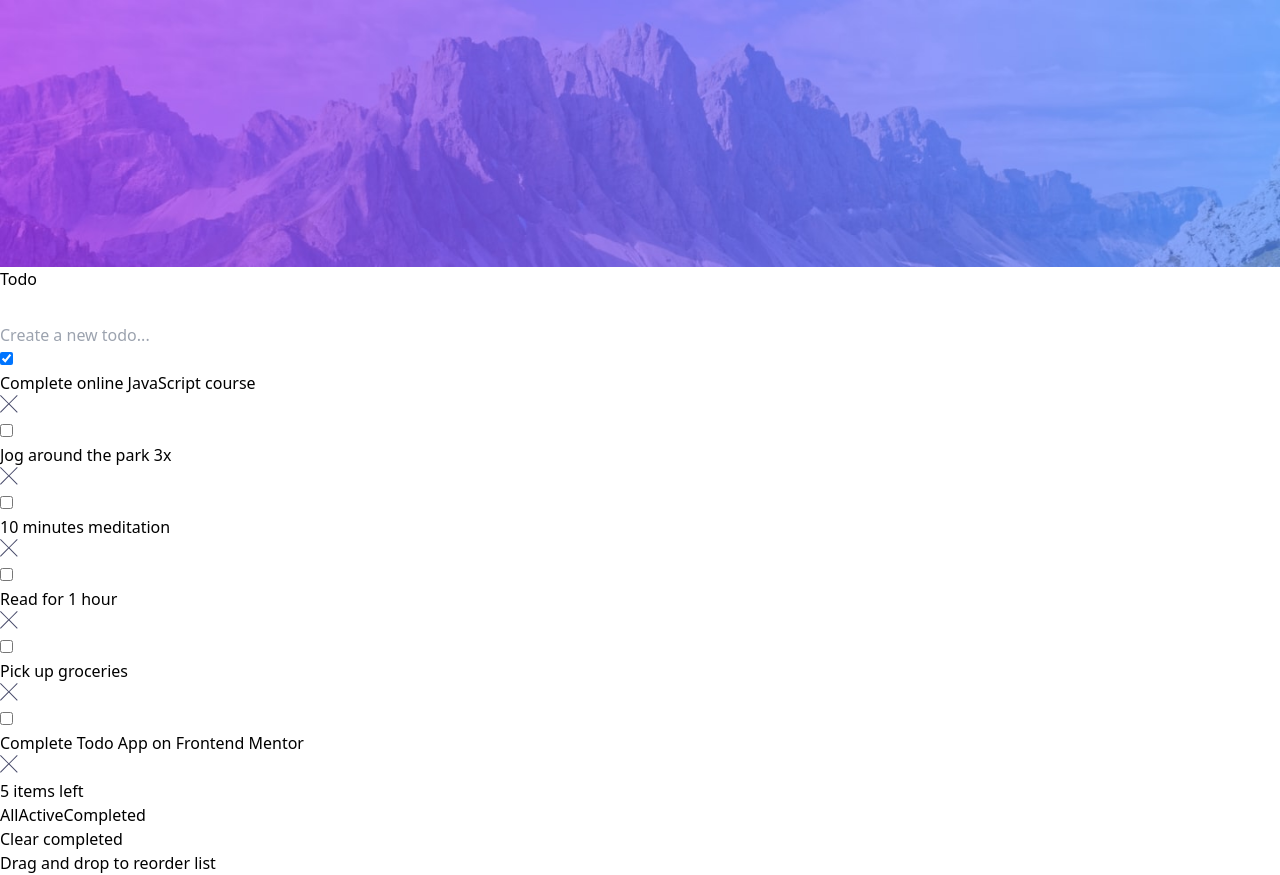
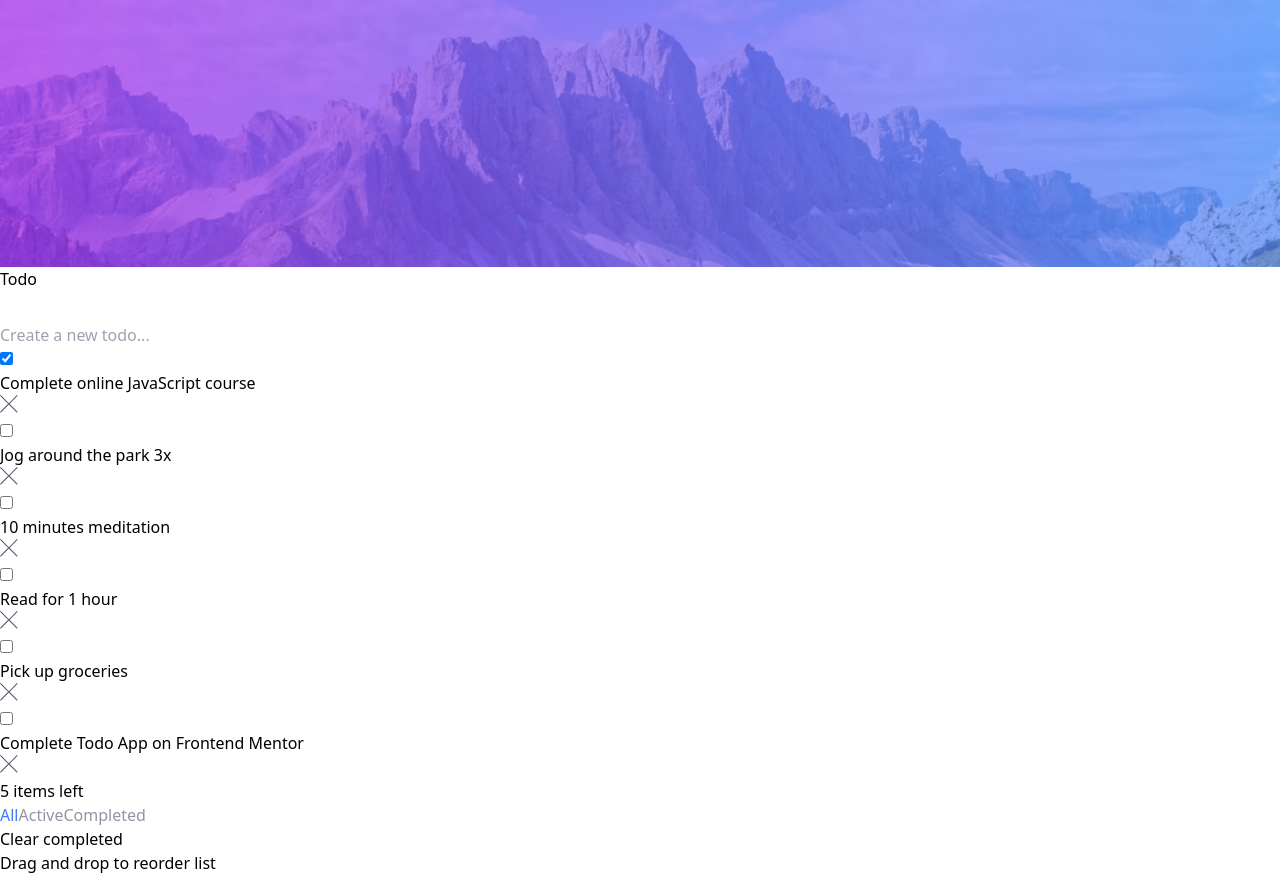
Before and after one commit to markhadi/todo-app, a React (Vite) app: page / in a window 1280 px wide. Built offline with nearby package versions, Linux system fonts and the light colour scheme.

Commit message:
filter todo function

```diff
--- a/src/App.jsx
+++ b/src/App.jsx
@@ -17,7 +17,23 @@ const App = () => {
     handleAddTodo,
     handleDeleteTodo,
     handleToggleComplete,
+    currentFilter,
+    setCurrentFilter,
   } = useTodo(data.todos);
+
+  let filteredTodos;
+
+  switch (currentFilter) {
+    case "active":
+      filteredTodos = todoItems.filter((todo) => !todo.completed);
+      break;
+    case "completed":
+      filteredTodos = todoItems.filter((todo) => todo.completed);
+      break;
+    default:
+      filteredTodos = todoItems;
+      break;
+  }
 
   const remainingTodos = data.todos.filter((todo) => !todo.completed).length;
 
@@ -48,7 +64,7 @@ const App = () => {
         </form>
 
         <ul>
-          {todoItems.map((todo) => (
+          {filteredTodos.map((todo) => (
             <TodoItem
               key={todo.id}
               todo={todo}
@@ -59,7 +75,10 @@ const App = () => {
 
           <div>
             <span>{remainingTodos} items left</span>
-            <TodoFilter />
+            <TodoFilter
+              currentFilter={currentFilter}
+              onFilterChange={setCurrentFilter}
+            />
             <button type="button">Clear completed</button>
           </div>
         </ul>
--- a/src/components/TodoFilter.jsx
+++ b/src/components/TodoFilter.jsx
@@ -1,9 +1,39 @@
-const TodoFilter = () => {
+const TodoFilter = ({ currentFilter, onFilterChange }) => {
   return (
     <div>
-      <button type="button">All</button>
-      <button type="button">Active</button>
-      <button type="button">Completed</button>
+      <button
+        type="button"
+        onClick={() => onFilterChange("all")}
+        className={
+          currentFilter === "all"
+            ? "text-primary-blue"
+            : "text-neutral-light-darkgrayishblue"
+        }
+      >
+        All
+      </button>
+      <button
+        type="button"
+        onClick={() => onFilterChange("active")}
+        className={
+          currentFilter === "active"
+            ? "text-primary-blue"
+            : "text-neutral-light-darkgrayishblue"
+        }
+      >
+        Active
+      </button>
+      <button
+        type="button"
+        onClick={() => onFilterChange("completed")}
+        className={
+          currentFilter === "completed"
+            ? "text-primary-blue"
+            : "text-neutral-light-darkgrayishblue"
+        }
+      >
+        Completed
+      </button>
     </div>
   );
 };
--- a/src/hooks/useTodo.jsx
+++ b/src/hooks/useTodo.jsx
@@ -3,6 +3,7 @@ import { useState } from "react";
 export const useTodo = (initialData) => {
   const [todoItems, setTodoItems] = useState(initialData);
   const [currentTodo, setCurrentTodo] = useState("");
+  const [currentFilter, setCurrentFilter] = useState("all");
 
   const handleInputChange = (e) => {
     setCurrentTodo(e.target.value);
@@ -39,5 +40,7 @@ export const useTodo = (initialData) => {
     handleAddTodo,
     handleDeleteTodo,
     handleToggleComplete,
+    currentFilter,
+    setCurrentFilter,
   };
 };
```
